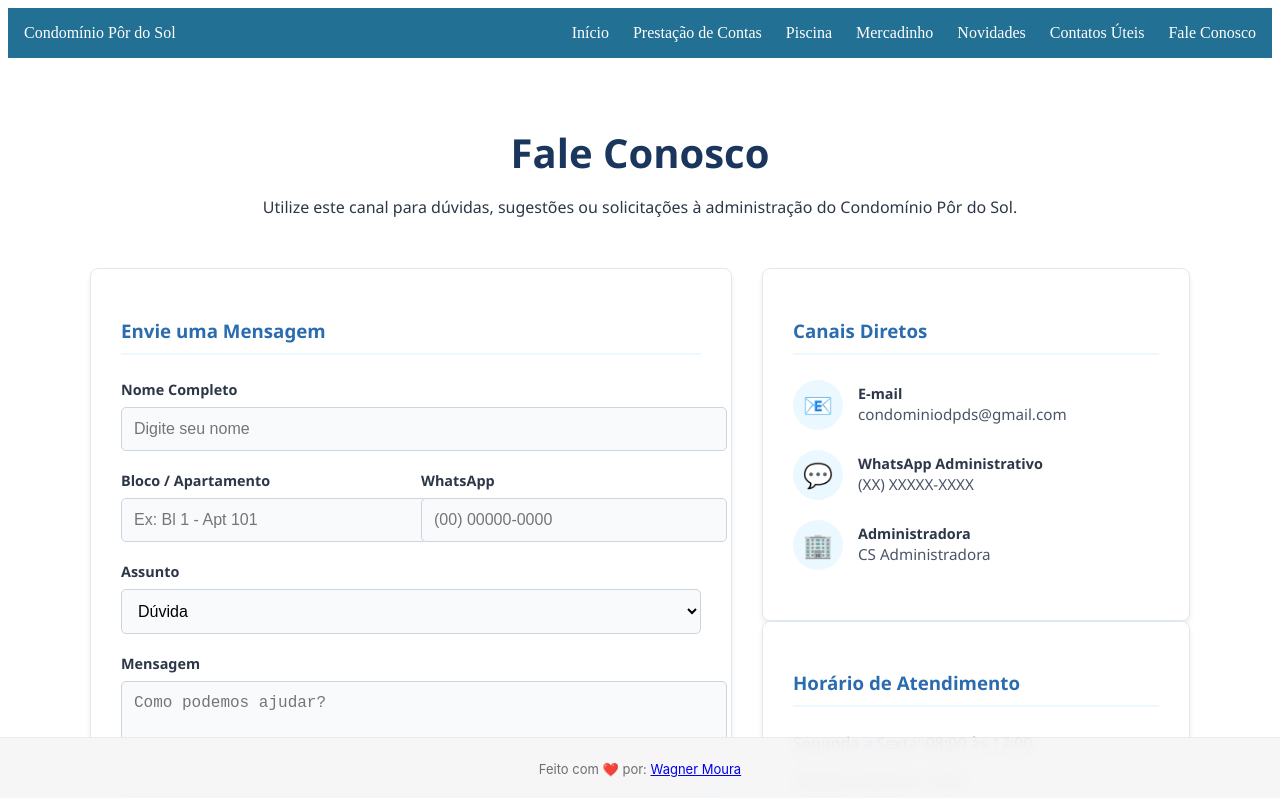
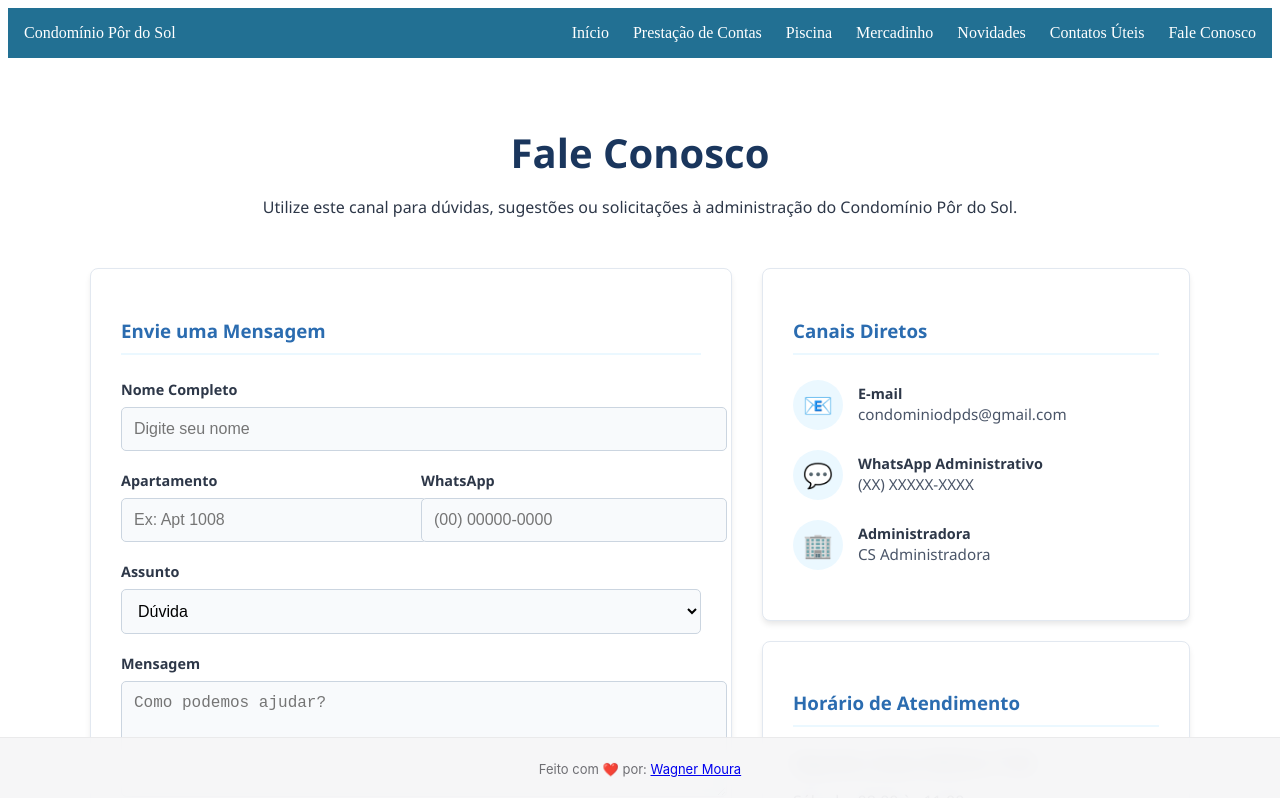
Before and after one commit to andradewagner/pordosol, an Angular app in the folder frontend/: page /faleconosco in a window 1280 px wide. Shown: the top 798 px of the page. Built offline with nearby package versions, Linux system fonts and the light colour scheme.

Commit message:
Margin botom na página fale conosco

```diff
--- a/frontend/src/app/fale-conosco/fale-conosco.component.css
+++ b/frontend/src/app/fale-conosco/fale-conosco.component.css
@@ -150,3 +150,7 @@ input:focus, textarea:focus {
   text-align: center;
   border: 1px solid #38a169;
 }
+
+.info-card {
+    margin-bottom: 20px;
+}
--- a/frontend/src/app/fale-conosco/fale-conosco.component.html
+++ b/frontend/src/app/fale-conosco/fale-conosco.component.html
@@ -18,8 +18,8 @@
 
           <div class="form-row">
             <div class="form-group">
-              <label for="apto">Bloco / Apartamento</label>
-              <input type="text" id="apto" placeholder="Ex: Bl 1 - Apt 101">
+              <label for="apto">Apartamento</label>
+              <input type="text" id="apto" placeholder="Ex: Apt 1008">
             </div>
             <div class="form-group">
               <label for="telefone">WhatsApp</label>
@@ -80,7 +80,7 @@
       <div class="info-card schedule">
         <h3>Horário de Atendimento</h3>
         <p>Segunda a Sexta: 08:00 às 17:00</p>
-        <p>Sábado: 08:00 às 12:00</p>
+        <p>Sábado: 08:00 às 11:00</p>
         <p class="emergency"><strong>Plantão de Emergências:</strong> 24h via interfone (Portaria).</p>
       </div>
     </aside>
```
